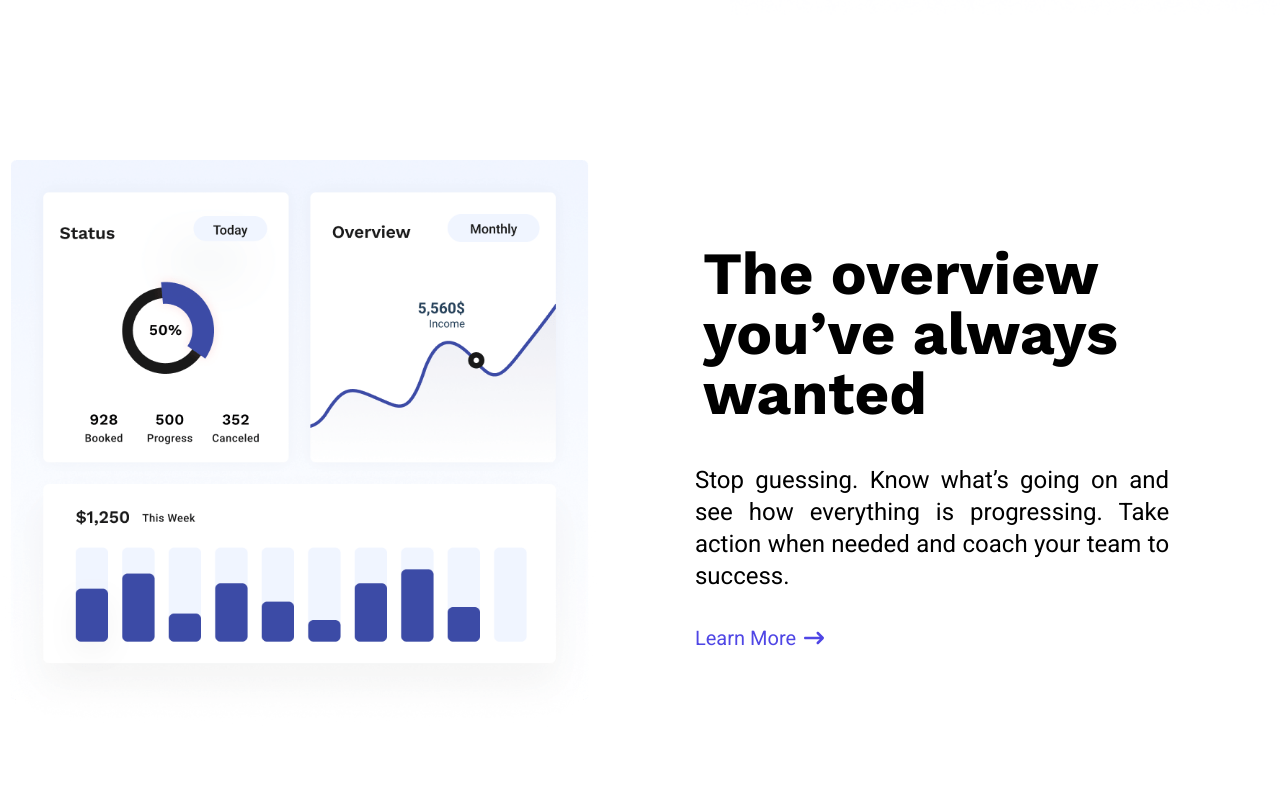
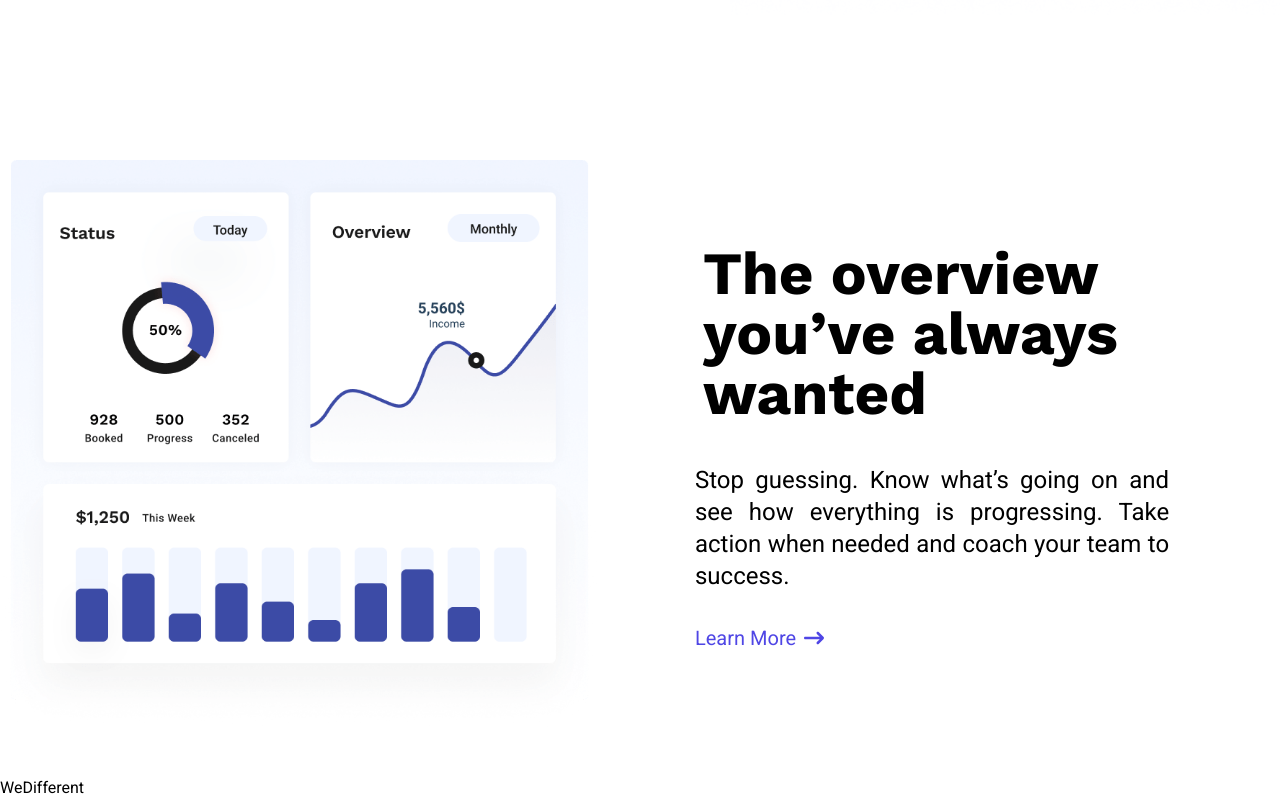
Before and after one commit to FrontEndDevo/peboo, a React (Vite) app: page / in a window 1280 px wide. Shown: the part 2254-3054 px from the top of the page. Before the commit the page ends 3030 px from the top, so only its background shows below. Built offline with nearby package versions, Linux system fonts and the light colour scheme.

Commit message:
Create WeDifferent component

```diff
--- a/src/App.jsx
+++ b/src/App.jsx
@@ -3,6 +3,7 @@ import Header from "./components/Header";
 import Navbar from "./components/Navbar";
 import Products from "./components/Products";
 import Statistics from "./components/Statistics";
+import WeDifferent from "./components/WeDifferent";
 
 const App = () => {
   return (
@@ -12,6 +13,7 @@ const App = () => {
       <Products />
       <Features />
       <Statistics />
+      <WeDifferent />
     </>
   );
 };
--- /dev/null
+++ b/src/components/WeDifferent.jsx
@@ -0,0 +1,5 @@
+const WeDifferent = () => {
+  return <section>WeDifferent</section>;
+};
+
+export default WeDifferent;
```
